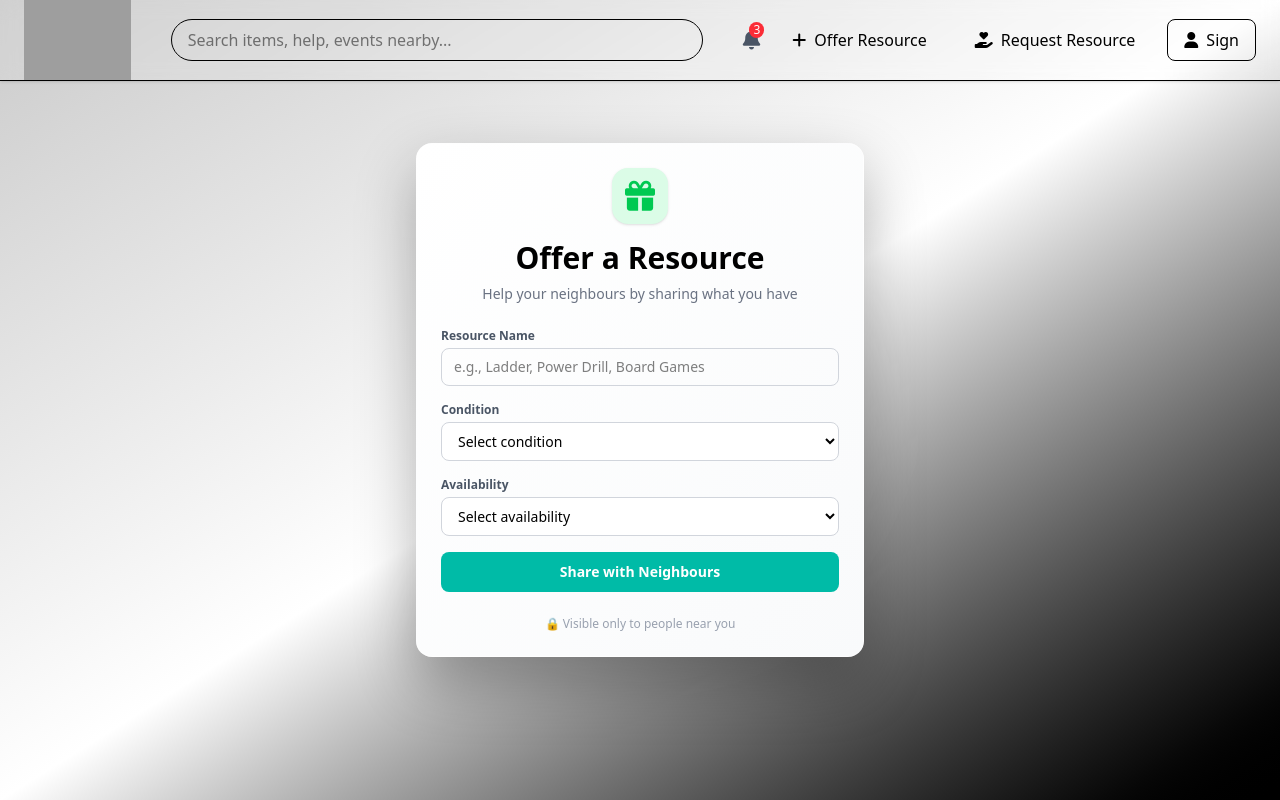
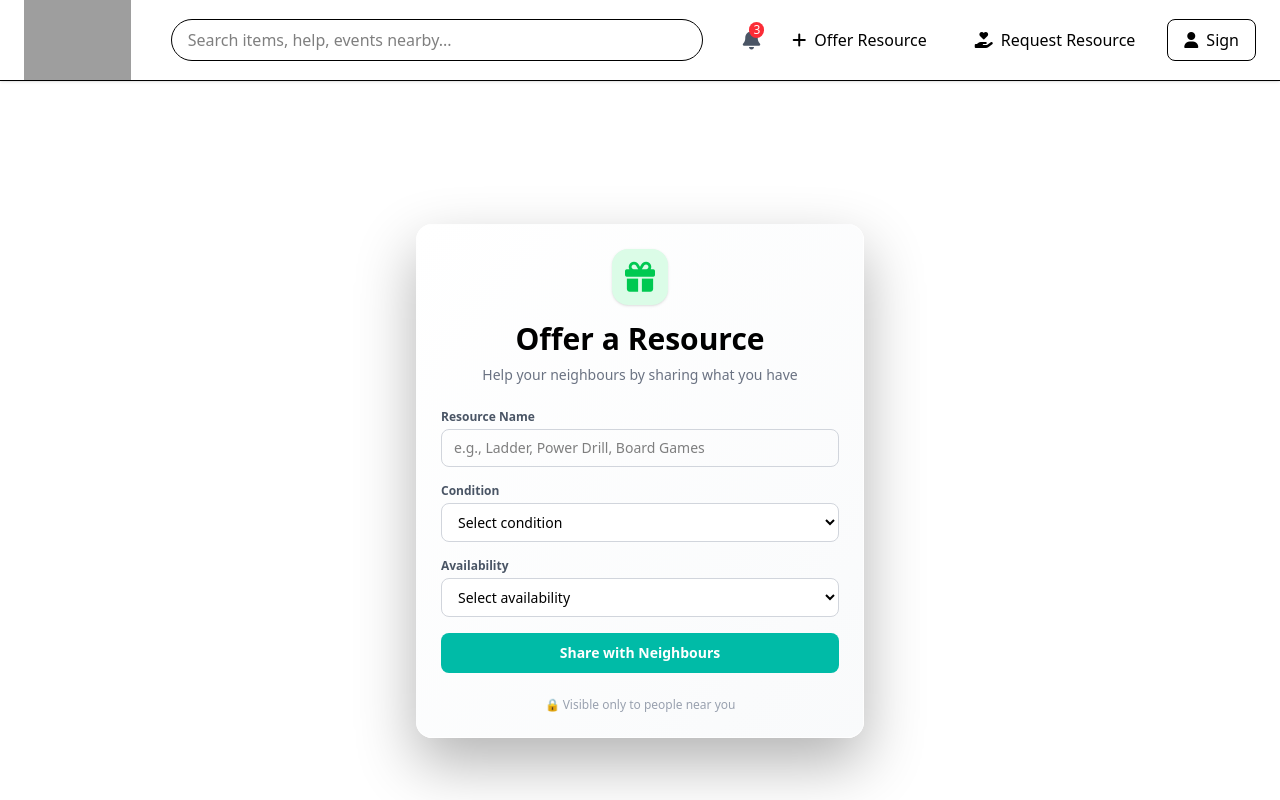
Before and after one commit to Shanu529/Nearnet-Group-project, a React (Vite) app in the folder frontend/: page /offer in a window 1280 px wide. Shown: the top 800 px of the page. Built offline with nearby package versions, Linux system fonts and the light colour scheme; grey boxes are pictures that could not be loaded.

Commit message:
remove bg color

```diff
--- a/frontend/src/components/Navbar.jsx
+++ b/frontend/src/components/Navbar.jsx
@@ -31,7 +31,7 @@ useEffect(() => {
       {/* HEADER */}
       <header
   className={`
-    fixed top-0 z-50 w-full
+   w-full
     bg-[rgba(255,255,255,0.10)] backdrop-blur-sm
     border-b shadow-sm
     flex items-center px-6
--- a/frontend/src/pages/Offer.jsx
+++ b/frontend/src/pages/Offer.jsx
@@ -2,7 +2,7 @@ import React from "react";
 
 function Offer() {
   return (
-    <div className="min-h-screen relative bg-linear-to-br from-[#cbcbcb] via-[#ffffff] to-black flex items-center justify-center px-4 overflow-hidden">
+    <div className="min-h-screen relative  flex items-center justify-center px-4 overflow-hidden">
 
       {/* soft glow */}
       <div className="absolute w-105 h-105 bg-white/10 rounded-full blur-3xl"></div>
--- a/frontend/src/pages/Request.jsx
+++ b/frontend/src/pages/Request.jsx
@@ -2,7 +2,7 @@ import React from "react";
 
 function Request() {
   return (
-  <div className="min-h-screen relative bg-linear-to-br from-[#cbcbcb] via-[#ffffff] to-black flex items-center justify-center px-4 overflow-hidden">
+  <div className="min-h-screen relative  flex items-center justify-center px-4 overflow-hidden">
 
       {/* soft glow */}
       <div className="absolute w-105 h-105 bg-white/10 rounded-full blur-3xl"></div>
```
Also changed, not shown: 1 other file (tests, documents, lock files or other folders).
